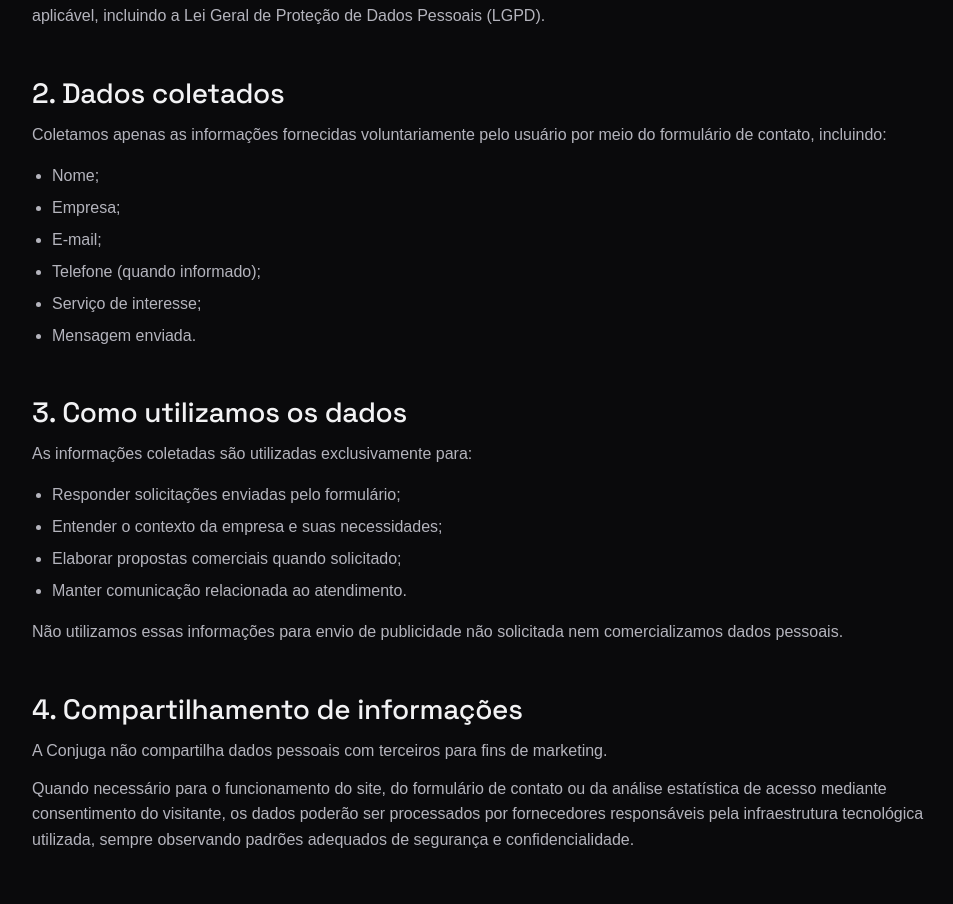
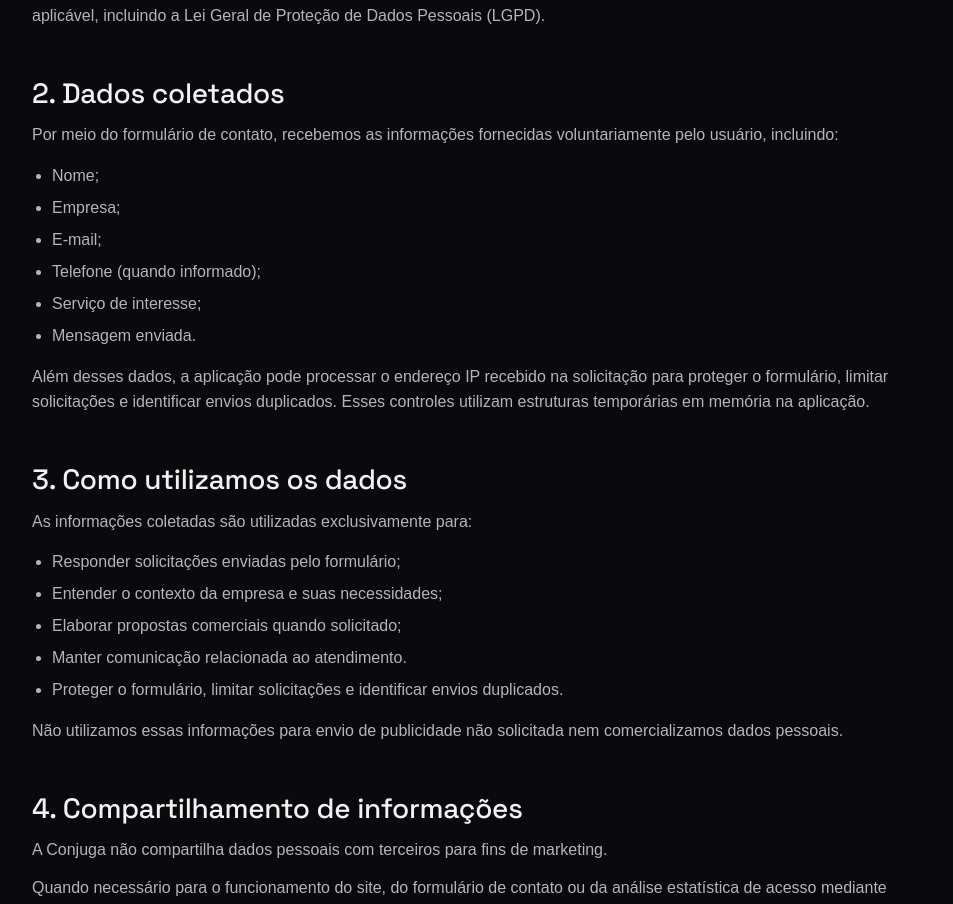
Before and after one commit to marllonpanisset/conjuga, a Next.js app: page /politica-de-privacidade in a window 1280 px wide. Shown: the part 827-1731 px from the top of the page, without its empty margins (160-1113 px from the left). Built offline with nearby package versions, Linux system fonts and the light colour scheme; no server answers; a web font is replaced by a local one.

Commit message:
docs: clarify contact form data processing

```diff
--- a/app/(marketing)/politica-de-privacidade/page.tsx
+++ b/app/(marketing)/politica-de-privacidade/page.tsx
@@ -38,8 +38,8 @@ const sections = [
     content: (
       <>
         <Text className="mt-3">
-          Coletamos apenas as informações fornecidas voluntariamente pelo
-          usuário por meio do formulário de contato, incluindo:
+          Por meio do formulário de contato, recebemos as informações fornecidas
+          voluntariamente pelo usuário, incluindo:
         </Text>
 
         <ul className="mt-4 list-disc space-y-2 pl-5 text-text-secondary">
@@ -50,6 +50,13 @@ const sections = [
           <li>Serviço de interesse;</li>
           <li>Mensagem enviada.</li>
         </ul>
+
+        <Text className="mt-4">
+          Além desses dados, a aplicação pode processar o endereço IP recebido
+          na solicitação para proteger o formulário, limitar solicitações e
+          identificar envios duplicados. Esses controles utilizam estruturas
+          temporárias em memória na aplicação.
+        </Text>
       </>
     ),
   },
@@ -66,6 +73,10 @@ const sections = [
           <li>Entender o contexto da empresa e suas necessidades;</li>
           <li>Elaborar propostas comerciais quando solicitado;</li>
           <li>Manter comunicação relacionada ao atendimento.</li>
+          <li>
+            Proteger o formulário, limitar solicitações e identificar envios
+            duplicados.
+          </li>
         </ul>
 
         <Text className="mt-4">
```
